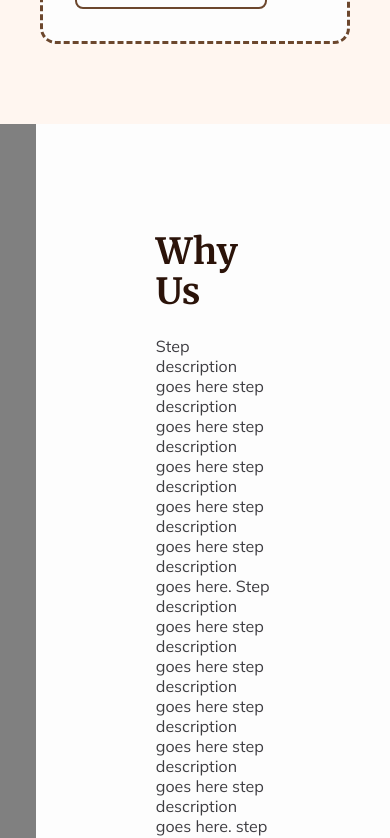
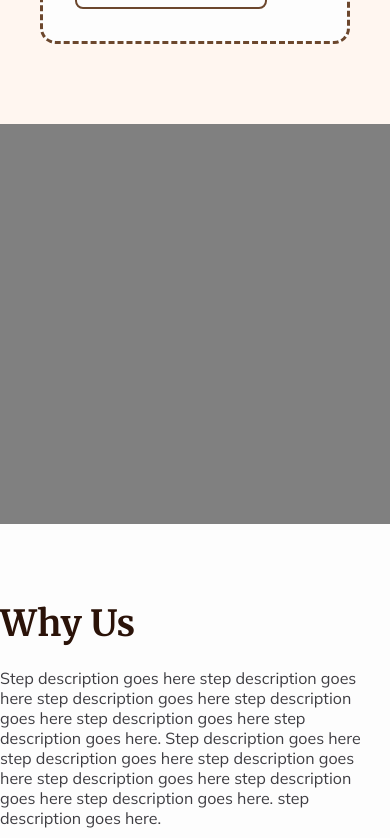
Before and after one commit to dot-slash-digital/tng-web, a Next.js app: page / in a window 390 px wide. Shown: the part 3800-4638 px from the top of the page. Built offline with nearby package versions, Linux system fonts and the light colour scheme.

Commit message:
[Home Page - Why Us] Mobile responsiveness (#10)
* Resp

* Code cleanup

---------

Co-authored-by: Matthew Bierman <matthew.bierman2@gmail.com>

```diff
--- a/app/components/home/why-us.tsx
+++ b/app/components/home/why-us.tsx
@@ -1,10 +1,23 @@
+"use client";
+
+import { Fragment } from "react";
+
 import Button, { ButtonType } from "@components/button";
+import SectionContainer from "@components/section-container";
 import content from "@content";
+import { Breakpoint, useWindowSize } from "../../utils";
 
 import styles from "@styles/home/why-us.module.scss";
 
 export default () => {
   const { button, description, image, title } = content.home.whyUs;
+
+  const { breakpoint } = useWindowSize();
+
+  const ContentContainer =
+    breakpoint === Breakpoint.DESKTOP || breakpoint === Breakpoint.SMALL_DESKTOP
+      ? Fragment
+      : SectionContainer;
 
   return (
     <div className={styles.component}>
@@ -12,6 +25,7 @@ export default () => {
         className={styles.image}
         style={{ backgroundColor: `url(${image})` }}
       />
+      <ContentContainer>
         <div className={styles.content}>
           <div className={styles.title}>{title}</div>
           <div className={styles.description}>
@@ -25,6 +39,7 @@ export default () => {
             <Button {...button} type={ButtonType.PRIMARY} />
           </div>
         </div>
+      </ContentContainer>
     </div>
   );
 };
--- a/app/styles/components/home/why-us.module.scss
+++ b/app/styles/components/home/why-us.module.scss
@@ -1,26 +1,48 @@
 @use "@colors" as colors;
 @use "@fonts" as fonts;
+@import "@breakpoints";
 
 .component {
   background-color: colors.$white;
   display: grid;
   grid-template-columns: repeat(2, 1fr);
+
+  @include breakpoint(tablet) {
+    display: flex;
+    flex-direction: column;
+  }
 }
 
 .content {
   padding: 108px 120px;
+
+  @include breakpoint(tablet) {
+    padding: 80px 0;
+  }
 }
 
 .image {
   width: 100%;
   height: 100%;
   background: gray;
+
+  @include breakpoint(tablet) {
+    height: 600px;
+  }
+
+  @include breakpoint(mobile) {
+    height: 400px;
+  }
 }
 
 .title {
   @include fonts.header-2;
   color: colors.$brown-600;
-  margin-bottom: 24px;
+  margin-bottom: 32px;
+
+  @include breakpoint(mobile) {
+    margin-bottom: 24px;
+  }
 }
 
 .description {
@@ -30,6 +52,14 @@
   flex-direction: column;
   gap: 8px;
   margin-bottom: 56px;
+
+  @include breakpoint(tablet) {
+    margin-bottom: 48px;
+  }
+
+  @include breakpoint(mobile) {
+    margin-bottom: 40px;
+  }
 }
 
 .button {
```
Lines whose indentation alone changed are shown as unchanged.
